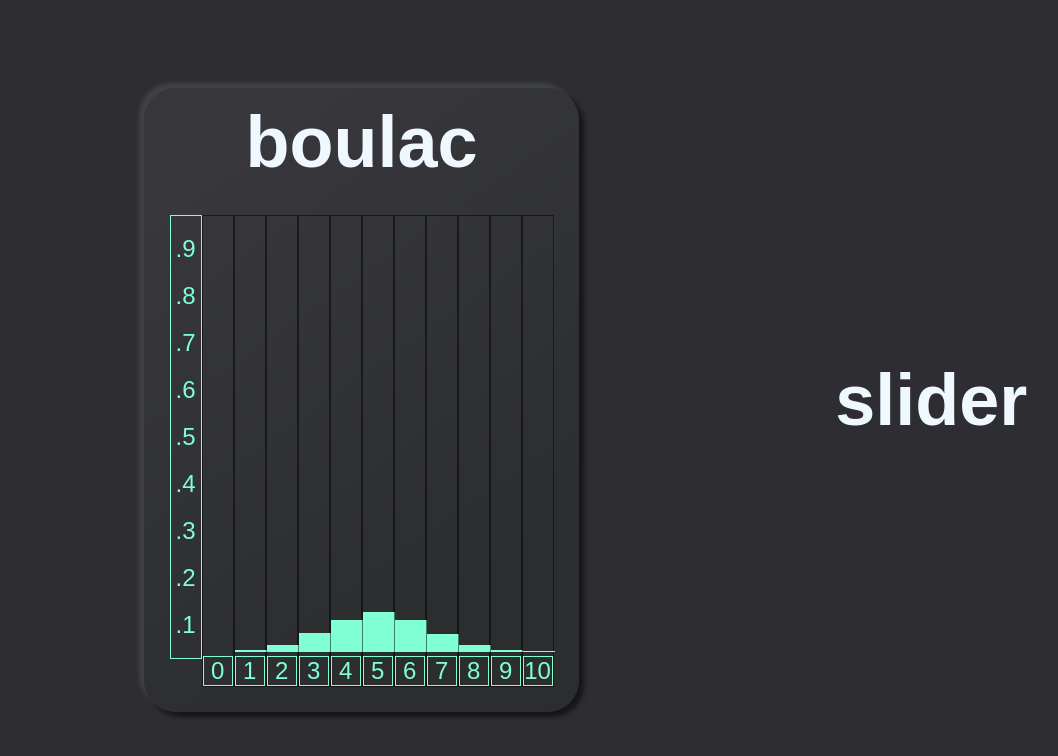
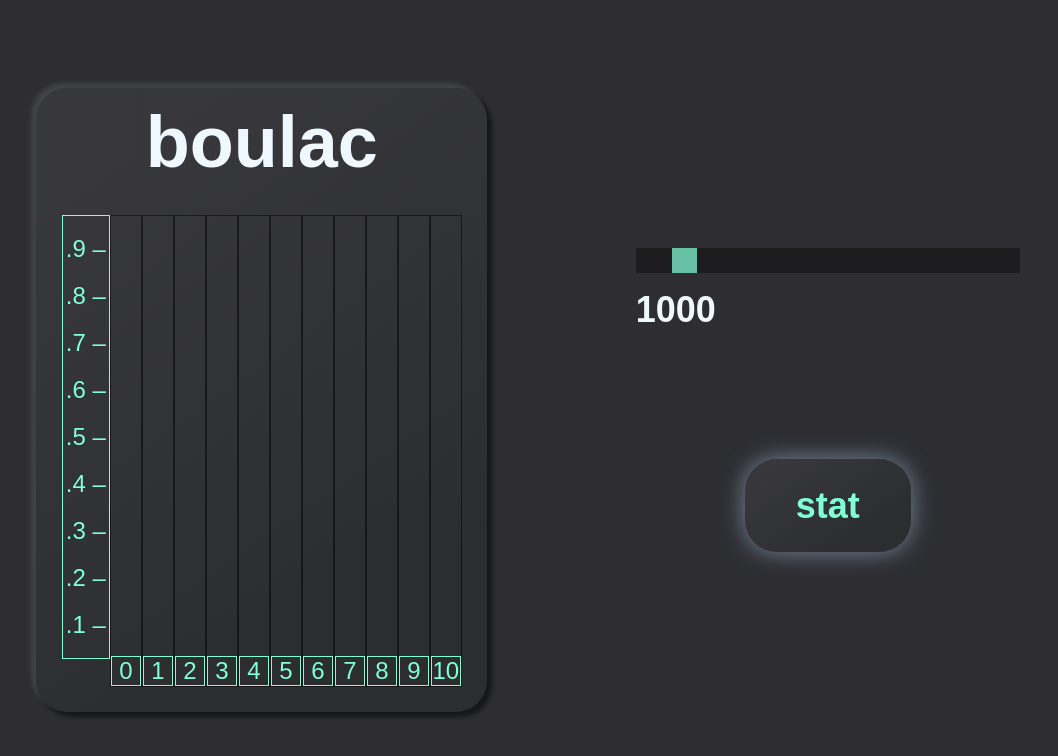
Before and after one commit to arda-kurama/Binomial-Dist, a plain HTML site: page index.html in a window 1280 px wide. Shown: the whole page, without its empty margins (112-1170 px from the left). Drawn offline with Linux system fonts and the light colour scheme.

Commit message:
added slider and better proportions

```diff
--- a/index.html
+++ b/index.html
@@ -14,15 +14,15 @@
         <div class="title">boulac</div>
         <div class="content">
           <div class="column" id="Y">
-            <p>.1</p>
-            <p>.2</p>
-            <p>.3</p>
-            <p>.4</p>
-            <p>.5</p>
-            <p>.6</p>
-            <p>.7</p>
-            <p>.8</p>
-            <p>.9</p>
+            <p>.1 –</p>
+            <p>.2 –</p>
+            <p>.3 –</p>
+            <p>.4 –</p>
+            <p>.5 –</p>
+            <p>.6 –</p>
+            <p>.7 –</p>
+            <p>.8 –</p>
+            <p>.9 –</p>
           </div>
           <div class="column">
             <div class="X" id="a">0</div>
@@ -70,7 +70,20 @@
           </div>
         </div>
       </div>
-      <div class="main">slider</div>
+      <div class="main">
+        <div class="slidecontainer">
+          <input
+            type="range"
+            min="1"
+            max="10000"
+            value="1000"
+            class="slider"
+            id="myRange"
+          />
+          <div id="output"></div>
+        </div>
+        <button onclick="compute();" class="button">stat</button>
+      </div>
     </div>
   </body>
 </html>
--- a/index.js
+++ b/index.js
@@ -1,3 +1,12 @@
+var slider = document.getElementById("myRange");
+var output = document.getElementById("output");
+output.innerHTML = slider.value;
+
+slider.oninput = function () {
+  output.innerHTML = this.value;
+  N = this.value;
+};
+
 var data = document.querySelector("#data");
 var A = document.querySelector("#a");
 var B = document.querySelector("#b");
@@ -11,9 +20,10 @@ var I = document.querySelector("#i");
 var J = document.querySelector("#j");
 var K = document.querySelector("#k");
 var sampling = [];
-var N = 10000;
+var N = 1000;
 var n = 10;
 var p = 2;
+var repeat = false;
 
 function randomInt(max) {
   return Math.floor(Math.random() * max);
@@ -22,6 +32,9 @@ function randomInt(max) {
 function rowToColumn(success) {
   clone = data.cloneNode(true);
   clone.style.display = "block";
+  var height = 56 / N;
+  console.log(height);
+  clone.style.height = height + "vh";
 
   if (success == 0) {
     A.after(clone);
@@ -58,6 +71,7 @@ function rowToColumn(success) {
   }
 }
 
+function compute() {
   for (var i = 0; i < N; i++) {
     var sample = 0;
 
@@ -70,3 +84,4 @@ for (var i = 0; i < N; i++) {
     sampling.push(sample);
     setTimeout(rowToColumn, N - i, sampling[i]);
   }
+}
--- a/index.scss
+++ b/index.scss
@@ -1,4 +1,5 @@
 $Cream: rgb(240, 248, 255);
+$LightSlate: rgb(119, 136, 153);
 $SlateGradient: linear-gradient(
   145deg,
   rgba(115, 115, 115, 0.15) 15%,
@@ -7,8 +8,10 @@ $SlateGradient: linear-gradient(
 $Slate: rgb(64, 67, 70);
 $DarkSlate: rgb(45, 45, 50);
 $DarkestSlate: rgb(22, 23, 24);
+$LightestAqua: rgb(150, 255, 250);
 $LightAqua: rgb(128, 255, 212);
 $Aqua: rgb(125, 207, 180);
+$DarkAqua: rgb(95, 158, 160);
 $BlackFilm: rgba(0, 0, 0, 0.5);
 
 $Title: 72px;
@@ -33,9 +36,9 @@ body {
   min-height: 100vh;
   display: flex;
   align-items: center;
+  justify-content: space-evenly;
 
   .hero {
-    margin: auto 20vw;
     background: $SlateGradient;
     border-radius: 2rem;
     padding: 1vw 2vw 2vw;
@@ -66,7 +69,7 @@ body {
 
         #data {
           width: 2rem;
-          height: 0.0056vh;
+          height: 0.056vh;
           margin: 0 auto;
           background-color: $LightAqua;
           display: none;
@@ -85,6 +88,7 @@ body {
         justify-content: space-evenly;
         border: 1px solid $LightAqua;
         height: 55.5vh;
+        width: 3rem;
         align-items: center;
 
         p {
@@ -95,8 +99,72 @@ body {
   }
 
   .main {
-    font-size: $Title;
-    font-weight: 700;
-    color: $Cream;
+    display: flex;
+    flex-direction: column;
+    gap: 10vw;
+    align-items: center;
+
+    .slidecontainer {
+      width: 30vw;
+    }
+
+    .slider {
+      -webkit-appearance: none;
+      appearance: none;
+      width: 100%;
+      height: 25px;
+      background: $BlackFilm;
+      outline: none;
+      opacity: 0.7;
+      -webkit-transition: 0.2s;
+      transition: opacity 0.2s;
+    }
+
+    .slider:hover {
+      opacity: 1;
+    }
+
+    .slider::-webkit-slider-thumb {
+      -webkit-appearance: none;
+      appearance: none;
+      width: 25px;
+      height: 25px;
+      background: $LightAqua;
+      cursor: pointer;
+    }
+
+    .slider::-moz-range-thumb {
+      width: 25px;
+      height: 25px;
+      background: $LightAqua;
+      cursor: pointer;
+    }
+
+    #output {
+      font-size: $Header;
+      font-weight: 700;
+      color: $Cream;
+      margin-top: 1vw;
+    }
+
+    .button {
+      background: $SlateGradient;
+      border-radius: 2rem;
+      box-shadow: 0 0 25px $LightSlate;
+      text-align: center;
+      display: flex;
+      flex-direction: column;
+      font-size: $Header;
+      font-weight: 700;
+      color: $LightAqua;
+      padding: 2vw 4vw;
+      border: none;
+    }
+
+    .button:hover {
+      color: $Cream;
+      box-shadow: 0 0 25px $LightAqua;
+      cursor: pointer;
+    }
   }
 }
```
Also changed, not shown: index.css, 1 other file. Lines whose indentation alone changed are shown as unchanged.
